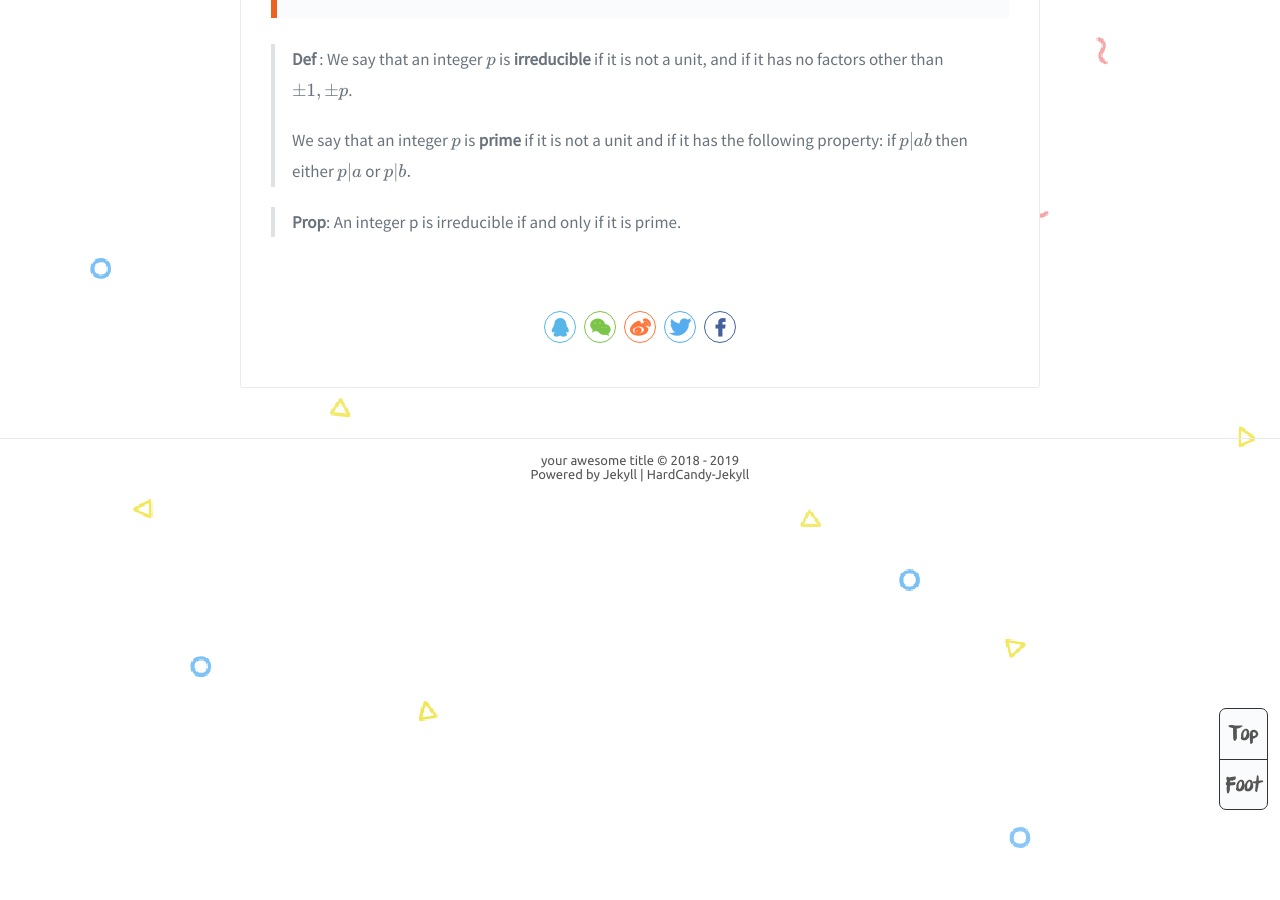
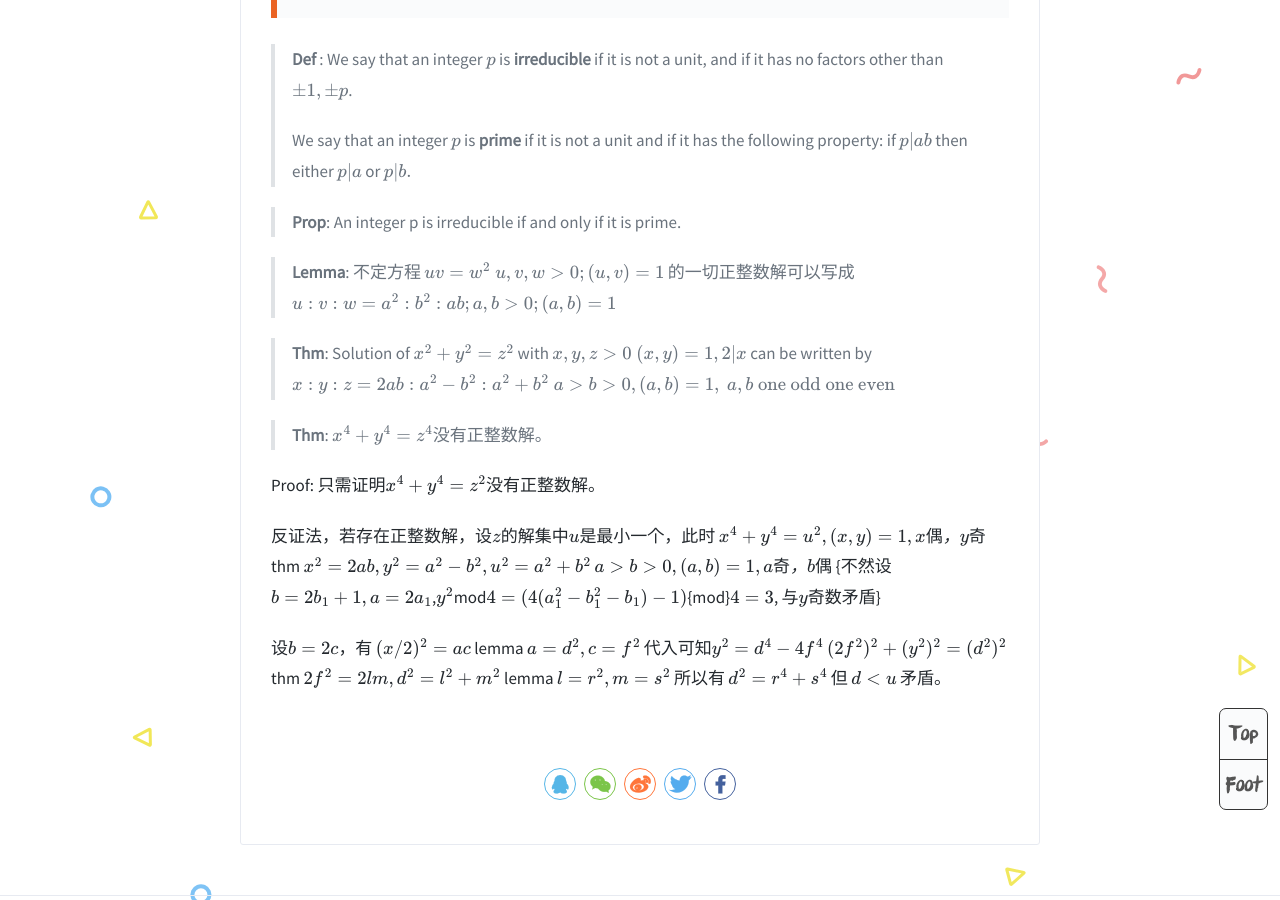
Before and after one commit to zodiachc/Cassis.github.io, a Jekyll site: the page built from _posts/2019-07-19-number-theory.md, in a window 1280 px wide and 900 px high, scrolled down 1538 px. Built offline with Jekyll 4.4.1, drawn with Linux system fonts in a browser that asks for light colours; formulas are drawn with MathJax 3.

Commit message:
Update 2019-07-19-number-theory.md

```diff
--- a/_posts/2019-07-19-number-theory.md
+++ b/_posts/2019-07-19-number-theory.md
@@ -48,3 +48,36 @@ each integer $n \geq m,$ where $m$ is some fixed integer. If
 >We say that an integer $p$ is **prime** if it is not a unit and if it has the following property: if $p \| a b$ then either $p \| a$ or $p \| b .$
 
 > **Prop**: An integer p is irreducible if and only if it is prime.
+
+
+
+
+
+> **Lemma**: 不定方程 $uv=w^2\ u,v,w>0; (u,v)=1$ 的一切正整数解可以写成$u:v:w=a^2:b^2:ab; a,b>0; (a,b)=1$
+
+> **Thm**: Solution of $x^2+y^2=z^2$ with $x,y,z>0\ (x,y)=1, 2|x$ can be written by
+> $$ x:y:z=2ab:a^2-b^2:a^2+b^2 \ a>b>0, (a,b)=1 ,\ a,b \text{ one odd one even}$$
+
+> **Thm**: $x^4+y^4=z^4$没有正整数解。
+
+Proof: 只需证明$x^4+y^4=z^2$没有正整数解。
+
+反证法，若存在正整数解，设$z$的解集中$u$是最小一个，此时 $$x^4+y^4=u^2, (x,y)=1, x\text{偶}，y\text{奇}$$
+thm
+$$x^2=2ab,y^2=a^2-b^2,u^2=a^2+b^2$$
+$$a>b>0, (a,b)=1, a\text{奇}，b\text{偶}$$
+{不然设$b=2b_1+1, a=2a_1$,$y^2$mod$4=(4(a_1^2-b_1^2-b_1)-1)${mod}$4=3$, 与$y$奇数矛盾}
+
+设$b=2c$，有
+$$(x/2)^2=ac$$
+lemma
+$$a=d^2, c=f^2$$
+代入可知$y^2=d^4-4f^4$
+$$(2f^2)^2+(y^2)^2=(d^2)^2$$
+thm
+$$2f^2=2lm, d^2=l^2+m^2$$
+lemma
+$$l=r^2, m=s^2$$
+所以有
+$$d^2=r^4+s^4$$
+但 $d<u$ 矛盾。
```
Also changed, not shown: other parts of _posts/2019-07-19-number-theory.md (+1 -1 lines).
